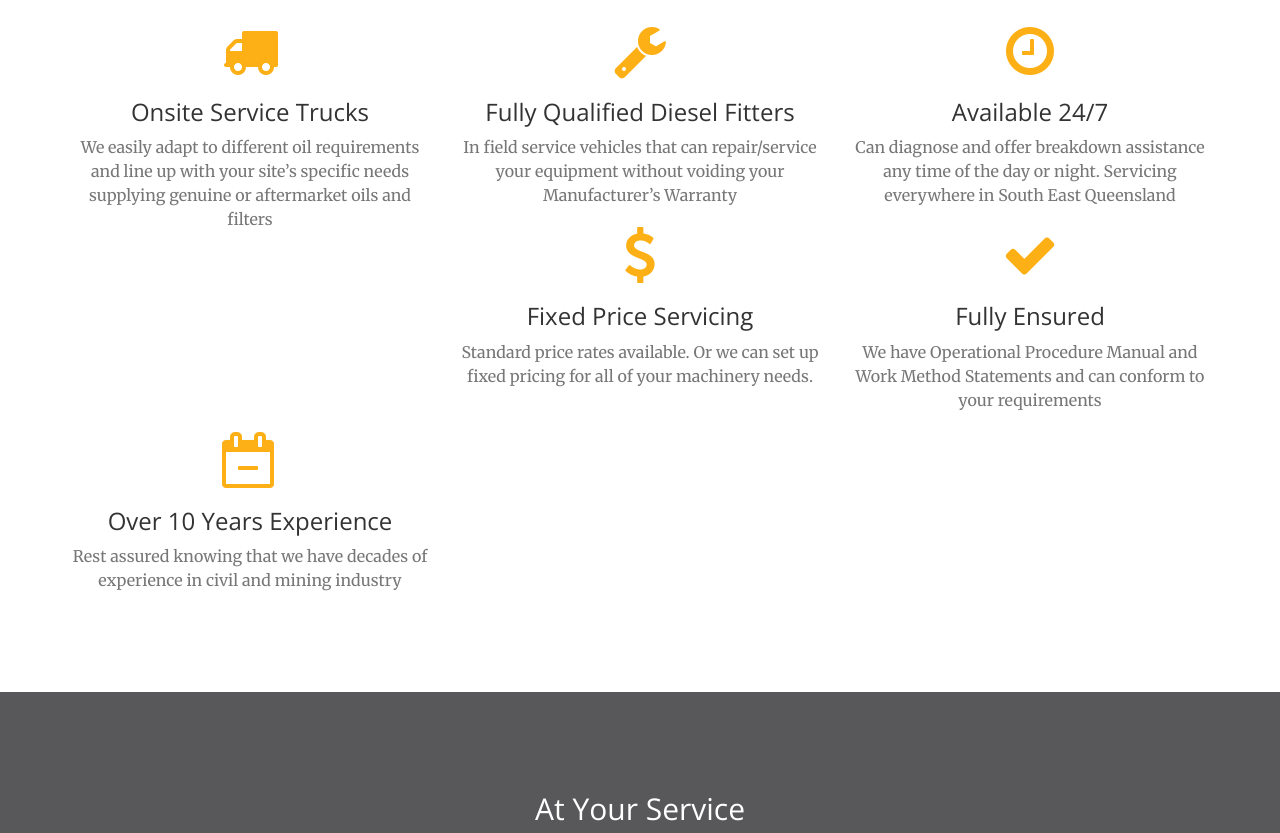
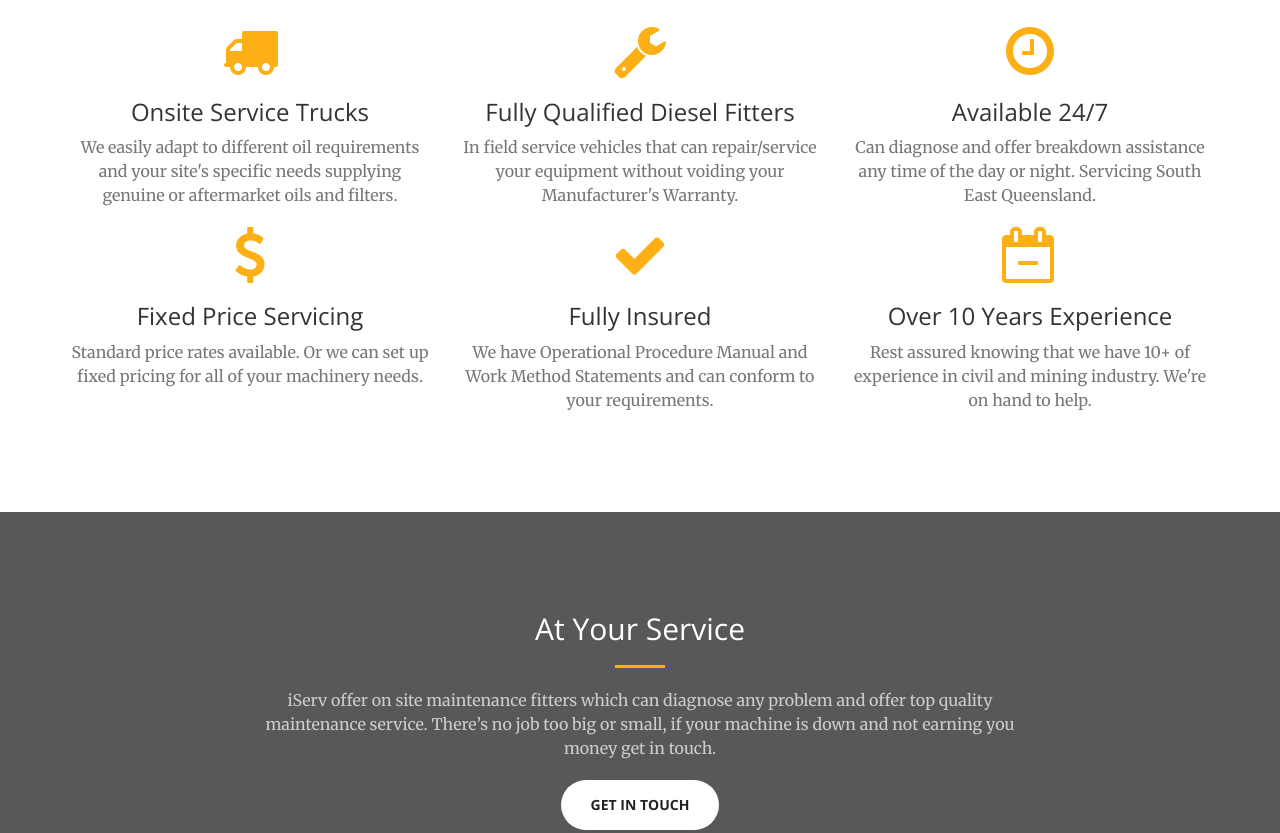
Before and after one commit to iservmachinery/iservmachinery.github.io, a website: page index.html in a window 1280 px wide. Shown: the part 1291-2124 px from the top of the page. Drawn offline with nearby package versions, Linux system fonts and the light colour scheme.

Commit message:
Updated copy

```diff
--- a/index.html
+++ b/index.html
@@ -143,8 +143,7 @@
 
                     <h3>Onsite Service Trucks</h3>
 
-                    <p class="text-muted">We easily adapt to different oil requirements and line up with your site’s
-                        specific needs supplying genuine or aftermarket oils and filters</p>
+                    <p class="text-muted">We easily adapt to different oil requirements and your site&#39;s specific needs supplying genuine or aftermarket oils and filters.</p>
                 </div>
             </div>
 
@@ -154,8 +153,7 @@
 
                     <h3>Fully Qualified Diesel Fitters</h3>
 
-                    <p class="text-muted">In field service vehicles that can repair/service your equipment without
-                        voiding your Manufacturer’s Warranty</p>
+                    <p class="text-muted">In field service vehicles that can repair/service your equipment without voiding your Manufacturer&#39;s Warranty.</p>
                 </div>
             </div>
             <div class="col-lg-4 col-md-6 text-center">
@@ -164,8 +162,7 @@
 
                     <h3>Available 24/7</h3>
 
-                    <p class="text-muted">Can diagnose and offer breakdown assistance any time of the day or night.
-                        Servicing everywhere in South East Queensland</p>
+                    <p class="text-muted">Can diagnose and offer breakdown assistance any time of the day or night. Servicing South East Queensland.</p>
                 </div>
             </div>
 
@@ -182,68 +179,22 @@
                         <!--Servicing everywhere in South East queensland</p>-->
                 </div>
             </div>
-            <!--<div class="col-lg-4 col-md-6 text-center">-->
-                <!--<div class="service-box">-->
-                    <!--<i class="fa fa-4x fa-dollar wow bounceIn text-primary" data-wow-delay=".3s"></i>-->
-
-                    <!--<h3>Fixed Price Servicing</h3>-->
-
-                    <!--<p class="text-muted">Standard pricing rates available. Or we can set up fixed prices for your-->
-                        <!--machinery needs</p>-->
-                <!--</div>-->
-            <!--</div>-->
-
-            <!--<div class="col-lg-4 col-md-6 text-center">-->
-                <!--<div class="service-box">-->
-                    <!--<i class="fa fa-4x fa-truck wow bounceIn text-primary"></i>-->
-
-                    <!--<h3>Onsite Service Trucks</h3>-->
-
-                    <!--<p class="text-muted">We easily adapt to different oil requirements and line up with your site’s-->
-                        <!--specific needs supplying genuine or aftermarket oils and filters</p>-->
-                <!--</div>-->
-            <!--</div>-->
             <div class="col-lg-4 col-md-6 text-center">
                 <div class="service-box">
                     <i class="fa fa-4x fa-check wow bounceIn text-primary" data-wow-delay=".3s"></i>
 
-                    <h3>Fully Ensured</h3>
+                    <h3>Fully Insured</h3>
 
-                    <p class="text-muted">We have Operational Procedure Manual and Work Method Statements and can
-                        conform to your requirements</p>
+                    <p class="text-muted">We have Operational Procedure Manual and Work Method Statements and can conform to your requirements.</p>
                 </div>
             </div>
-
-
-            <!--<div class="col-lg-4 col-md-6 text-center">-->
-                <!--<div class="service-box">-->
-                    <!--<i class="fa fa-4x fa-truck wow bounceIn text-primary"></i>-->
-
-                    <!--<h3>Onsite Service Trucks</h3>-->
-
-                    <!--<p class="text-muted">We easily adapt to different oil requirements and line up with your site’s-->
-                        <!--specific needs supplying genuine or aftermarket oils and filters</p>-->
-                <!--</div>-->
-            <!--</div>-->
-            <!--<div class="col-lg-4 col-md-6 text-center">-->
-                <!--<div class="service-box">-->
-                    <!--<i class="fa fa-4x fa-truck wow bounceIn text-primary"></i>-->
-
-                    <!--<h3>Onsite Service Trucks</h3>-->
-
-                    <!--<p class="text-muted">We easily adapt to different oil requirements and line up with your site’s-->
-                        <!--specific needs supplying genuine or aftermarket oils and filters</p>-->
-                <!--</div>-->
-            <!--</div>-->
-
             <div class="col-lg-4 col-md-6 text-center">
                 <div class="service-box">
                     <i class="fa fa-4x fa-calendar-minus-o wow bounceIn text-primary" data-wow-delay=".3s"></i>
 
                     <h3>Over 10 Years Experience</h3>
 
-                    <p class="text-muted">Rest assured knowing that we have decades of experience in civil and mining
-                        industry</p>
+                    <p class="text-muted">Rest assured knowing that we have 10+ of experience in civil and mining industry. We're on hand to help.</p>
                 </div>
             </div>
         </div>
@@ -279,7 +230,7 @@
             <div class="col-lg-8 col-lg-offset-2 text-center">
                 <h2 class="section-heading">Get In Touch!</h2>
                 <hr class="primary">
-                <p>Give Nick a call or email us for an obligation free quote or if you need any further information</p>
+                <p>For an obligation free quote or for further info give Nick a call or email.</p>
             </div>
             <div class="col-lg-4 col-lg-offset-2 text-center">
                 <i class="fa fa-phone fa-3x wow bounceIn"></i>
```
